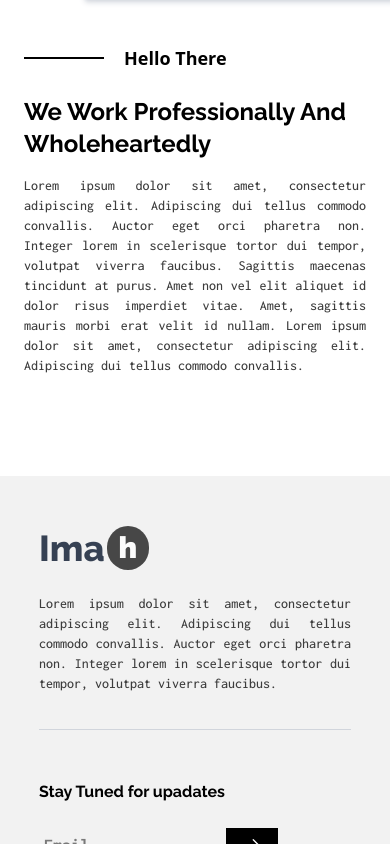
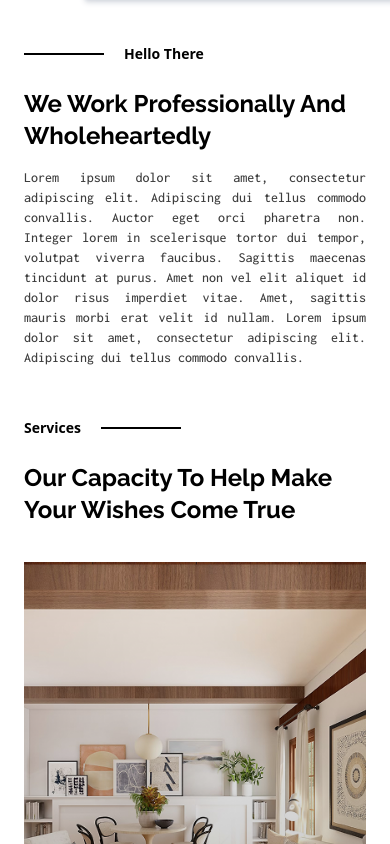
Before and after one commit to tannaznamdar/Architecture-Landing-Page, a React (Vite) app: page / in a window 390 px wide. Shown: the part 1303-2147 px from the top of the page. Built offline with nearby package versions, Linux system fonts and the light colour scheme.

Commit message:
Responsive- category section

```diff
--- a/src/components/card/CategoryCard.jsx
+++ b/src/components/card/CategoryCard.jsx
@@ -1,7 +1,11 @@
+import { Link } from "react-router";
+import SinglePage from "../../views/SinglePage";
+
 export default function CategoryCard({ CategoryCard }) {
   return (
-    <div className="relative">
-      <figure className="w-full h-[540px] overflow-hidden">
+    <div className="relative cursor-pointer">
+      <Link to={`/single-page/${CategoryCard.category.replace(/\s+/g, "-")}`}>
+        <figure className="w-full md:h-[540px] h-[450px] overflow-hidden">
           <img
             className="w-full h-full object-cover"
             src={CategoryCard.image}
@@ -11,6 +15,7 @@ export default function CategoryCard({ CategoryCard }) {
         <span className="capitalize font-bold text-2xl text-white font-raleway absolute left-6 bottom-6">
           {CategoryCard.category}
         </span>
+      </Link>
     </div>
   );
 }
--- a/src/views/HomePage.jsx
+++ b/src/views/HomePage.jsx
@@ -26,7 +26,7 @@ import user3 from "../assets/images/user3.png";
 import { ArrowRightIcon, ArrowUpRightIcon } from "@heroicons/react/24/solid";
 import LogoSwiper from "../components/swiper/LogoSwiper";
 import CardComponent from "../components/card/CompanyUsersCard";
-import { NavLink } from "react-router";
+import { href, NavLink } from "react-router";
 import BlogCard from "../components/card/BlogCard";
 import CategoryCard from "../components/card/CategoryCard";
 import ImageSwiper from "../components/swiper/ImageSwiper";
@@ -50,6 +50,12 @@ export default function HomePage() {
     { id: 1, title: "10", subTitle: "years" },
     { id: 2, title: "200+", subTitle: "projects" },
     { id: 3, title: "75", subTitle: "Partners" },
+  ];
+
+  const CategoryCards = [
+    { id: 1, image: image4, category: "interior design" },
+    { id: 2, image: image5, category: "architecture" },
+    { id: 3, image: image6, category: "furniture design" },
   ];
 
   const companyUsers = [
@@ -106,11 +112,7 @@ export default function HomePage() {
     },
   ];
 
-  const CategoryCards = [
-    { id: 1, image: image4, category: "interior design" },
-    { id: 2, image: image5, category: "architecture" },
-    { id: 3, image: image6, category: "furniture design" },
-  ];
+
 
   return (
     <>
@@ -189,14 +191,14 @@ export default function HomePage() {
           <div className="lg:w-1/2 lg:mt-0 mt-30 lg:pl-0 pl-6">
             <div className="flex gap-5 items-center mb-6">
               <span className="border-b-2 w-[80px]"></span>
-              <span className="text-black font-semibold text-lg">
+              <span className="text-black font-semibold lg:text-lg text-sm">
                 Hello There
               </span>
             </div>
             <h2 className="md:text-[40px] text-2xl font-raleway font-bold lg:leading-16 capitalize md:mb-9 mb-4">
               We work professionally and wholeheartedly
             </h2>
-            <p className="mb-[50px] font-inconsolata font-medium text-[#3D3D3D] md:text-[16px] text-sm text-justify lg:pr-40 pr-6">
+            <p className="font-inconsolata font-medium text-[#3D3D3D] md:text-[16px] text-sm text-justify lg:pr-40 pr-6">
               Lorem ipsum dolor sit amet, consectetur adipiscing elit.
               Adipiscing dui tellus commodo convallis. Auctor eget orci pharetra
               non. Integer lorem in scelerisque tortor dui tempor, volutpat
@@ -210,22 +212,22 @@ export default function HomePage() {
         </div>
       </div>
 
-      {/* section 3 */}
-      {/* <div className="container mx-auto mb-[90px]">
+      {/* Category Card */}
+      <div className="container mx-auto lg:px-0 px-6 lg:mb-[90px] mb-[50px]">
         <div className="flex gap-5 items-center mb-6">
-          <span className="text-black font-semibold text-lg">Services</span>
+          <span className="text-black font-semibold lg:text-lg text-sm">Services</span>
           <span className="border-b-2 w-[80px]"></span>
         </div>
-        <h2 className="text-[40px] font-raleway font-bold leading-16 capitalize mb-9">
+        <h2 className="lg:text-[40px] text-2xl font-raleway font-bold lg:leading-16 capitalize mb-9">
           Our capacity to help make your wishes come true
         </h2>
 
-        <div className=" gap-x-[5px] gap-y-5 grid grid-cols-3">
+        <div className=" gap-x-[5px] gap-y-6 grid lg:grid-cols-3">
           {CategoryCards.map((item) => (
             <CategoryCard key={item.id} CategoryCard={item} />
           ))}
         </div>
-      </div> */}
+      </div>
 
       {/* section 4 */}
       {/* <div className="container mx-auto mb-[90px]">
```
Lines whose indentation alone changed are shown as unchanged.
